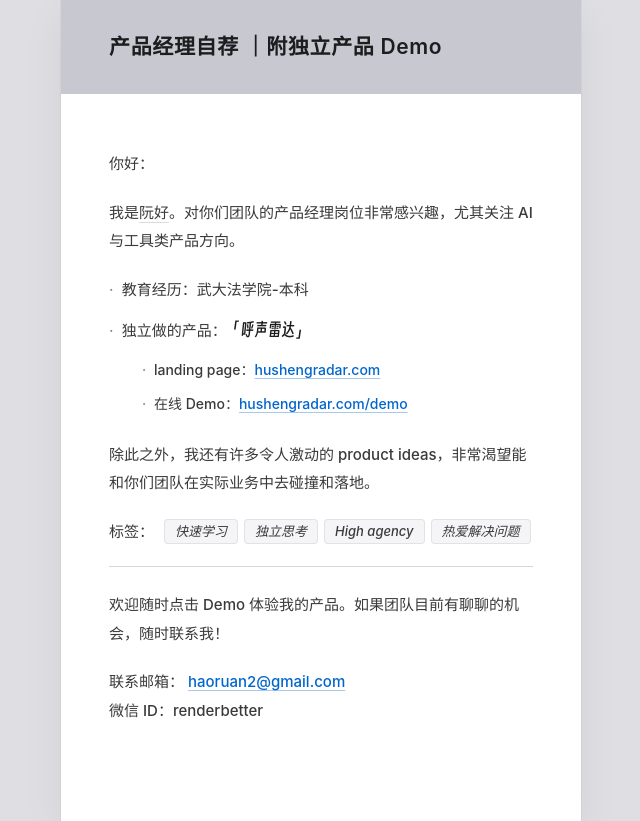
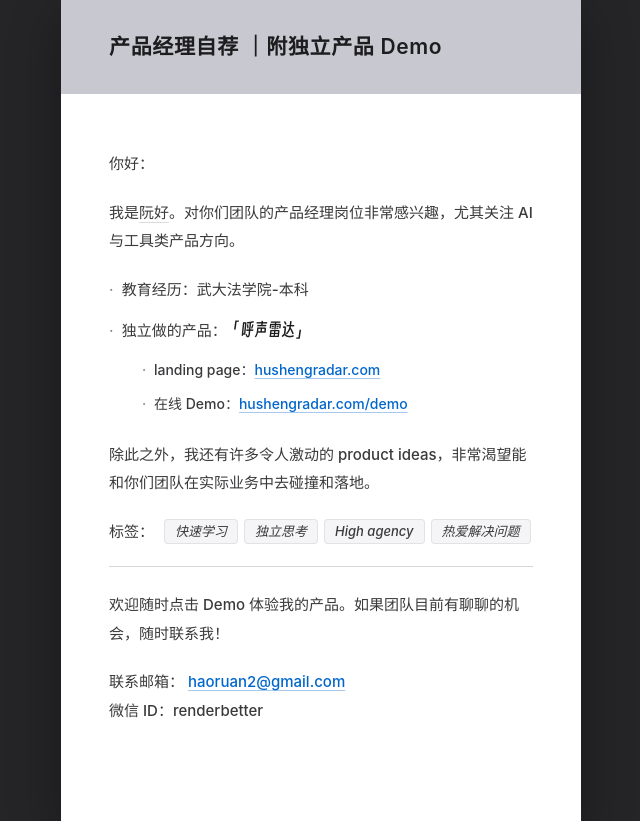
Before and after one commit to somar111/hushengradar, a Next.js app: page /bio in a window 1280 px wide. Shown: the whole page, without its empty margins (319-959 px from the left). Built offline with nearby package versions, Linux system fonts and the light colour scheme.

Commit message:
Use gray-black surround for bio page on desktop.
Deepen side margins so the white letter column stands out clearly.

Co-authored-by: Cursor <cursoragent@cursor.com>

```diff
--- a/app/bio/bio.css
+++ b/app/bio/bio.css
@@ -1,7 +1,7 @@
 .bio-root {
   min-height: 100vh;
   width: 100%;
-  background: #dedee3;
+  background: #252528;
   color: #3a3a3c;
   font-family: "PingFang SC", -apple-system, BlinkMacSystemFont, "Helvetica Neue", sans-serif;
   font-size: 15px;
@@ -30,7 +30,7 @@
 
 @media (min-width: 641px) {
   .bio-page {
-    box-shadow: 0 0 0 0.5px rgba(0, 0, 0, 0.06), 0 12px 40px rgba(0, 0, 0, 0.06);
+    box-shadow: 0 16px 48px rgba(0, 0, 0, 0.32);
   }
 }
 
--- a/app/bio/layout.tsx
+++ b/app/bio/layout.tsx
@@ -19,7 +19,7 @@ export const metadata: Metadata = {
 export default function BioLayout({ children }: { children: React.ReactNode }) {
   return (
     <>
-      <style>{`body { background: #dedee3 !important; }`}</style>
+      <style>{`body { background: #252528 !important; }`}</style>
       <div className="bio-root">{children}</div>
     </>
   );
```
